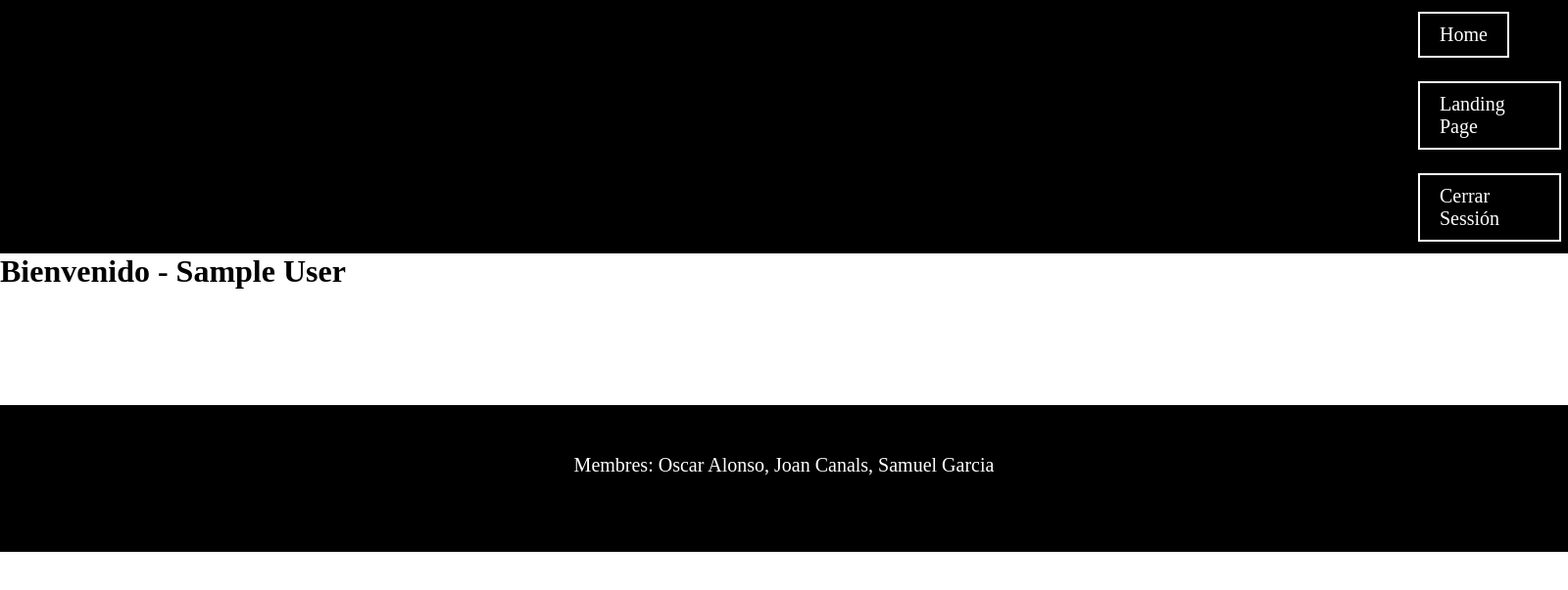
After one commit to SamyTheLight/gexpenses, a PHP site: page /PHP/Home.php in a window 1600 px wide. The commit adds this page. Shown: the top 603 px of the page at 98% size. Run offline with PHP 8.4, Linux system fonts and the light colour scheme; the visitor is signed in with stand-in values (Sample User, id 1).

Commit message:
Nav and Footer done

```diff
--- a/Code/PHP/bienvenida.php
+++ b/Code/PHP/Home.php
@@ -1,18 +1,9 @@
 <?php
 session_start();
+include 'nav.php'
 
 
-if(!isset($_SESSION['usuario'])){
-    echo '
-        <script>
-                alert("Por favor debes iniciar sesión");
-                window.location = "GExpenses.html";
-        </script>
-    ';
-    session_destroy();
-    die();
 
-}
 
 
 ?>
@@ -28,8 +19,20 @@ if(!isset($_SESSION['usuario'])){
 <body>
 
 
-    <h1>Bienvenido a mi mundo! </h1>
+   <h1><?php echo "<h1>Bienvenido - " .$_SESSION['usuario']."</h1>";?></h1>
     <a href="login/cerrar_sesion.php">Cerrar sesión</a>
+
+    <div class="Card">
+
+
+    </div>
 </body>
 
 </html>
+
+
+
+<?php
+
+include 'footer.php';
+?>
--- /dev/null
+++ b/Code/PHP/footer.css
@@ -0,0 +1,15 @@
+*{
+    margin: auto;
+    padding: auto;
+}
+
+footer{
+
+height: 100px;
+background-color: black;
+color:white;
+text-align: center;
+margin-top:100px;
+font-size: 20px;
+padding-top:50px;
+}
--- /dev/null
+++ b/Code/PHP/footer.php
@@ -0,0 +1,14 @@
+<!DOCTYPE html>
+<html lang="en">
+<head>
+    <meta charset="UTF-8">
+    <meta http-equiv="X-UA-Compatible" content="IE=edge">
+    <meta name="viewport" content="width=device-width, initial-scale=1.0">
+    <link rel="stylesheet" href="footer.css">
+    <title>Document</title>
+</head>
+<body>
+
+    <footer> <p> Membres: Oscar Alonso, Joan Canals, Samuel Garcia </p></footer>
+</body>
+</html>
--- a/Code/PHP/login_usuario_be.php
+++ b/Code/PHP/login_usuario_be.php
@@ -5,7 +5,7 @@ include 'ConexionDB.php';
 
 $nameuserL = $_POST['usernameLogin'];
 $passwordL = $_POST['passwordLogin'];
-//$passwordL= hash('sha512', $passwordL);
+
 
 $conexion -> setAttribute(PDO::ATTR_ERRMODE,PDO::ERRMODE_EXCEPTION);
 
--- /dev/null
+++ b/Code/PHP/nav.css
@@ -0,0 +1,42 @@
+*{
+    margin: auto;
+    padding: auto;
+}
+
+
+nav{
+    background-color: black;
+    color:white;
+
+    position: relative;
+
+}
+
+
+
+a {
+
+    color:white;
+    text-decoration: none;
+}
+
+ul{
+    margin-left:1400px;
+    padding: auto;
+}
+
+li:hover{
+    color:black;
+    background-color: red
+
+}
+
+li{
+
+    font-size: 20px;
+    margin: 12px 7px;
+    padding: 10px 20px;
+    list-style: none;
+    display: inline-block;
+    border: 2px solid white;
+}
--- /dev/null
+++ b/Code/PHP/nav.php
@@ -0,0 +1,26 @@
+<!DOCTYPE html>
+<html lang="en">
+<head>
+    <meta charset="UTF-8">
+    <meta http-equiv="X-UA-Compatible" content="IE=edge">
+    <meta name="viewport" content="width=device-width, initial-scale=1.0">
+    <link rel="stylesheet" href="nav.css">
+    <title>Document</title>
+</head>
+<body>
+
+<nav class="navbar">
+
+
+        <ul class="navbar-bar">
+            <li><a href="PHP/Home.php">Home</a></li>
+            <li><a href="GExpenses.php">Landing Page</a></li>
+            <li><a href="PHP/cerrar_session.php">Cerrar Sessión </a></li>
+
+        </ul>
+
+</nav>
+
+
+</body>
+</html>
```
Also changed, not shown: Code/GExpenses.php (+13 -5 lines), Code/PHP/LoginRegistro.php (added, +66 -0 lines), Code/PHP/Home.css (added).
